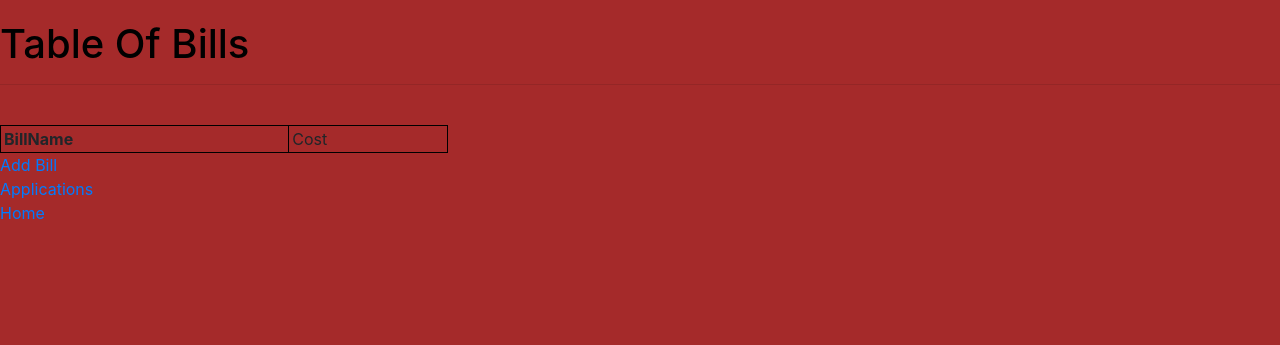
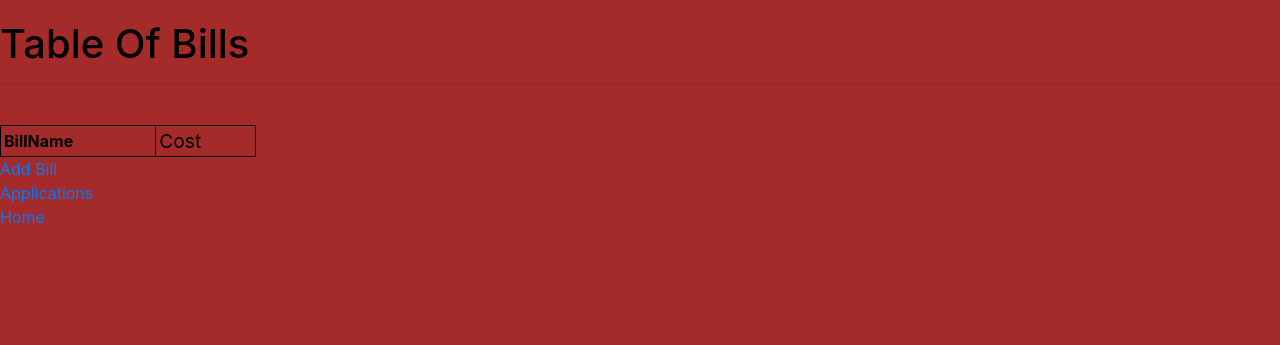
Before and after one commit to Edd-Venv/Django_Apps, a Django app: template todos/templates/indexBills.html in a window 1280 px wide. Shown: the top 345 px of the page. Run offline with Django 3.2, Linux system fonts and the light colour scheme; the template is opened without the code that fills it, so the values that code supplies are empty; parts of the project's set-up code (start-up, migrations or seed data) failed here and were passed over; some libraries are stand-ins or nearby versions.

Commit message:
Update indexBills.html

```diff
--- a/todos/templates/indexBills.html
+++ b/todos/templates/indexBills.html
@@ -33,13 +33,15 @@
     <hr>
 </header>
   <br/>
-    <div>
-       <table style="width:35%">
+    <div class="table-responsive">
+       <table class=" table-striped table-hover" style=" color: black; width:20%">
          <thead>
              <tr>
           <th>BillName</th>
-               <td>Cost</td>
+        <td><big>Cost</big></td>
       </tr>
+   </thead>
+  <tbody>
 {% for bill in bills %}
    <tr>
       <td style="font-size:2em;">
@@ -47,10 +49,7 @@
         <td style="font-size:2.5em;">{{bill.amount}}</td>
       </tr>
  {% endfor %}
-         </thead>
-       <tbody>
-     <tr>
-   </tr>
+</tbody>
  </table>
     </div>
        <a href="amounts/">Add Bill</a>
```
Lines whose indentation alone changed are shown as unchanged.
